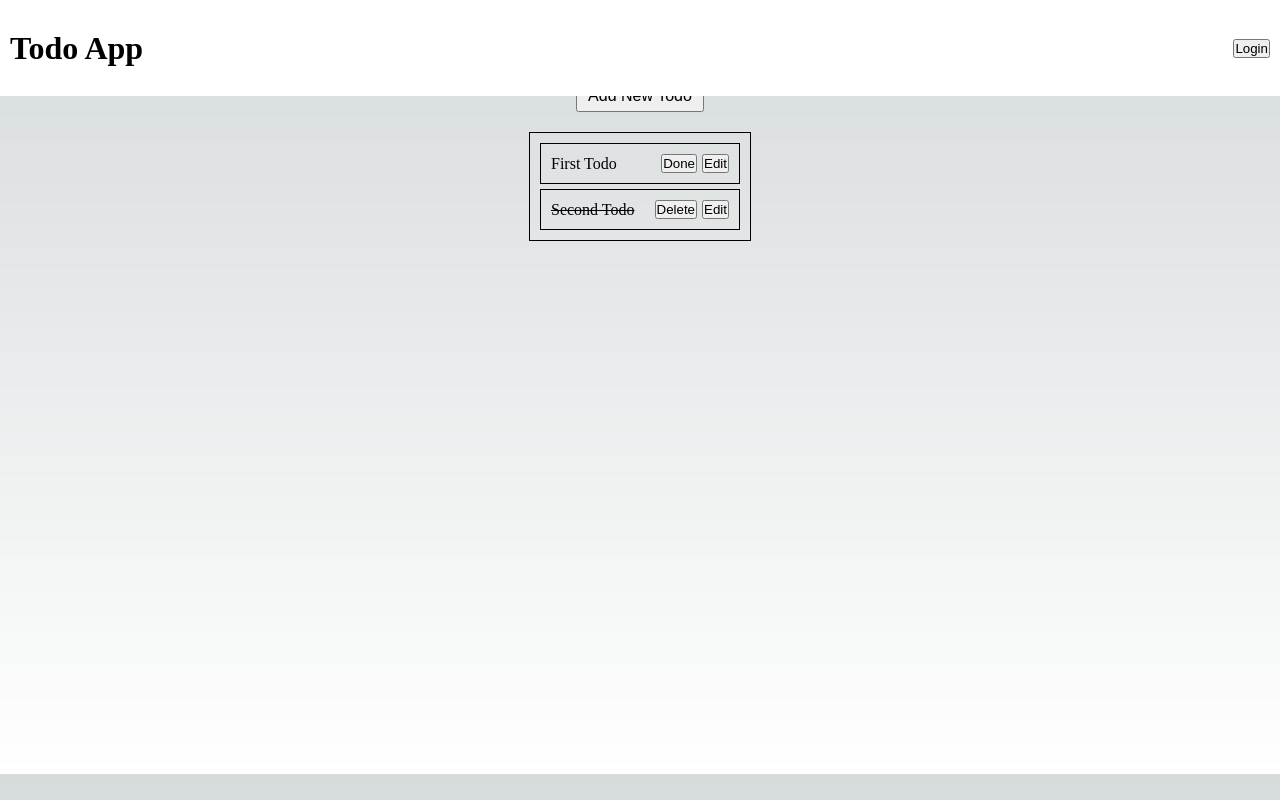
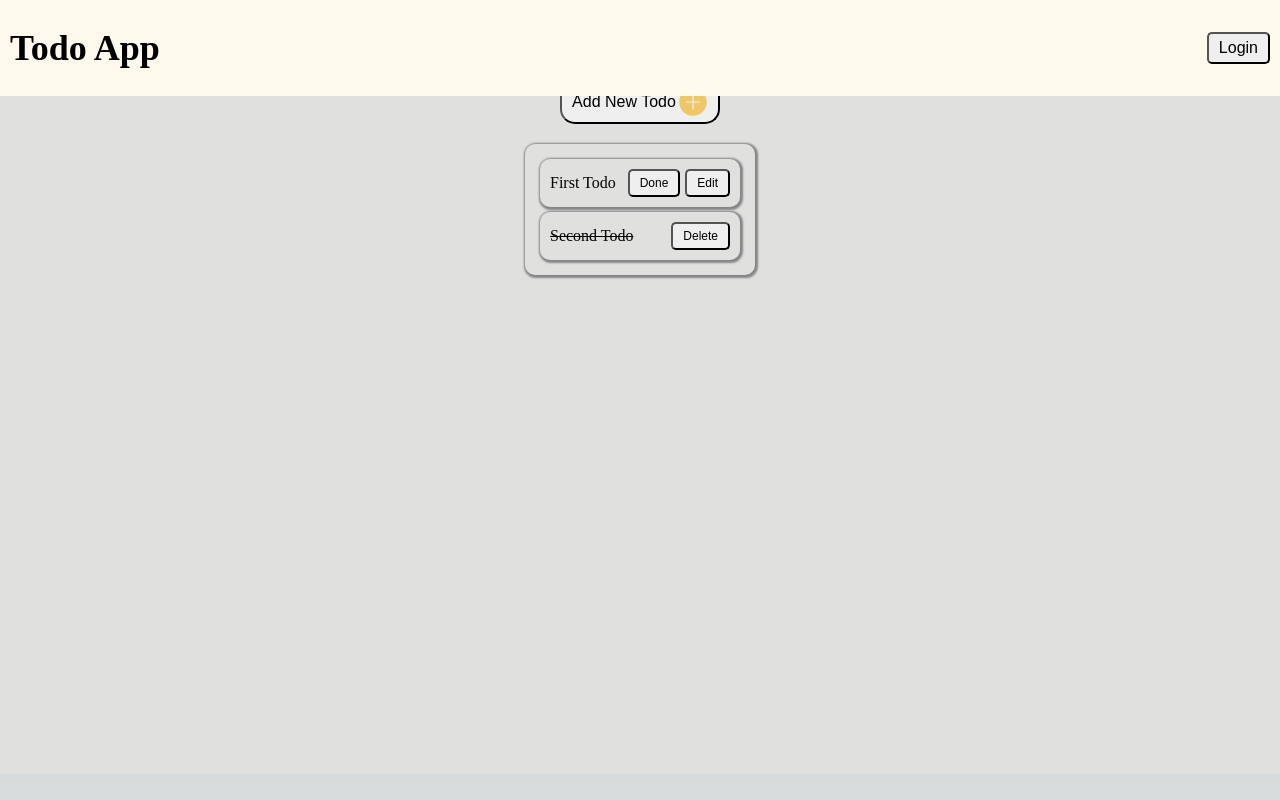
Before and after one commit to deekshithmd/todo-app-assignment, a Next.js app: page / in a window 1280 px wide. Before the commit this address had no page. Built offline with nearby package versions, Linux system fonts and the light colour scheme; sample sign-in values are in the browser's storage.

Commit message:
updated styling

```diff
--- a/src/app/login/page.tsx
+++ b/src/app/login/page.tsx
@@ -4,7 +4,7 @@ import styled from "styled-components";
 import { credentials } from "@/data/credentials";
 import { useRouter } from "next/navigation";
 import { useDispatch } from "react-redux";
-import { setAuthenticaion } from "@/features/auth/authSlice";
+import { setAuthentication } from "@/features/auth/authSlice";
 
 const LoginPage = () => {
   const [userData, setUserData] = useState({
@@ -23,7 +23,7 @@ const LoginPage = () => {
         userData.password === value.password
       ) {
         isMatched = true;
-        dispatch(setAuthenticaion(true));
+        dispatch(setAuthentication(true));
         router.push("/");
       }
     }
--- a/src/app/page.tsx
+++ b/src/app/page.tsx
@@ -1,13 +1,21 @@
 "use client";
-import React, { useState } from "react";
+import React, { useState, useEffect } from "react";
 import styled from "styled-components";
 import RequiresAuth from "@/components/RequireAuth";
 import { Modal } from "@/components/Reusables/Modal";
 // import { todos } from "@/data/todos";
 import { v4 as uuidv4 } from "uuid";
 import { useDispatch, useSelector } from "react-redux";
-import { addTodo, markComplete, deleteTodo } from "@/features/todo/todoSlice";
+import {
+  addTodo,
+  markComplete,
+  deleteTodo,
+  updateEditedTodo,
+} from "@/features/todo/todoSlice";
 import type { RootState } from "@/lib/store";
+import { Button } from "@/components/Reusables/SharedStyling";
+import Image from "next/image";
+import Add from "../assets/add.svg";
 
 export default function Home() {
   const [showCreateModal, setShowCreateModal] = useState(false);
@@ -16,6 +24,10 @@ export default function Home() {
   const [todoToEdit, setTodoToEdit] = useState(null);
   const todos = useSelector((state: RootState) => state.todo.todos);
   const dispatch = useDispatch();
+
+  useEffect(() => {
+    localStorage.setItem("todos", JSON.stringify(todos));
+  }, [todos]);
 
   const handleCreateTodo = () => {
     const newTodo = { todo, id: uuidv4(), completed: false };
@@ -30,22 +42,22 @@ export default function Home() {
     dispatch(deleteTodo(todo));
   };
 
-  const handleEditTodo = (todo) => {
-    setTodoToEdit(todo);
-    setShowEditModal(true);
-  };
-
   const updateTodo = () => {
-    setTodoList((prev) =>
-      prev?.map((t) => (t?.id === todoToEdit?.id ? todoToEdit : t))
-    );
     setShowEditModal(false);
+    dispatch(updateEditedTodo(todoToEdit));
   };
 
   return (
     <RequiresAuth>
       <Container>
-        <Button onClick={() => setShowCreateModal(true)}>Add New Todo</Button>
+        <Button
+          fontSize="16px"
+          borderRadius="15px"
+          justifyContent="space-between"
+          onClick={() => setShowCreateModal(true)}
+        >
+          Add New Todo <Image src={Add} height={30} width={30} alt="add" />
+        </Button>
         {showCreateModal && (
           <Modal>
             <AddTodoContainer>
@@ -72,7 +84,7 @@ export default function Home() {
                 }))
               }
             />
-            <button onClick={updateTodo}>save</button>
+            <Button onClick={updateTodo}>save</Button>
           </Modal>
         )}
         <TodosContainer>
@@ -80,7 +92,7 @@ export default function Home() {
             <>
               {todos?.map((todo) => {
                 return (
-                  <TodoContainer key={todo?.id}>
+                  <TodoCard key={todo?.id}>
                     <span
                       style={{
                         textDecoration: todo?.completed
@@ -92,17 +104,26 @@ export default function Home() {
                     </span>
                     <ActionContainer>
                       {todo?.completed ? (
-                        <button onClick={() => handleDelete(todo)}>
+                        <Button onClick={() => handleDelete(todo)}>
                           Delete
-                        </button>
+                        </Button>
                       ) : (
-                        <button onClick={() => handleComplete(todo)}>
-                          Done
-                        </button>
+                        <>
+                          <Button onClick={() => handleComplete(todo)}>
+                            Done
+                          </Button>
+                          <Button
+                            onClick={() => {
+                              setTodoToEdit(todo);
+                              setShowEditModal(true);
+                            }}
+                          >
+                            Edit
+                          </Button>
+                        </>
                       )}
-                      <button onClick={() => handleEditTodo(todo)}>Edit</button>
                     </ActionContainer>
-                  </TodoContainer>
+                  </TodoCard>
                 );
               })}
             </>
@@ -125,15 +146,7 @@ const Container = styled.div`
   align-items: center;
   padding: 10px 0px;
   row-gap: 20px;
-`;
-
-const Button = styled.button`
-  padding: 5px 10px;
-  font-size: 16px;
-  &:hover {
-    background: blue;
-    color: white;
-  }
+  background: #e0e0de;
 `;
 
 const AddTodoContainer = styled.div`
@@ -157,22 +170,24 @@ const Input = styled.input`
 
 const TodosContainer = styled.div`
   width: max-content;
-  padding: 10px;
-  border: 1px solid black;
+  padding: 15px;
   height: auto;
   display: flex;
   flex-direction: column;
   align-items: center;
   row-gap: 5px;
+  border-radius: 10px;
+  box-shadow: 1px 1px 2px 2px #848687;
 `;
 
-const TodoContainer = styled.div`
-  border: 1px solid black;
+const TodoCard = styled.div`
   padding: 10px;
   min-width: 200px;
   display: flex;
   justify-content: space-between;
   align-items: center;
+  border-radius: 10px;
+  box-shadow: 1px 1px 2px 2px #848687;
 `;
 
 const ActionContainer = styled.div`
--- a/src/components/Header/index.tsx
+++ b/src/components/Header/index.tsx
@@ -1,9 +1,10 @@
-import React from "react";
+import React, { useEffect } from "react";
 import styled from "styled-components";
-import { useSelector, useDispatch } from "react-redux";
-import { setAuthenticaion } from "@/features/auth/authSlice";
-import type { RootState } from "@/lib/store";
+import { useDispatch, useSelector } from "react-redux";
+import { setAuthentication } from "@/features/auth/authSlice";
+import { store, type RootState } from "@/lib/store";
 import { useRouter } from "next/navigation";
+import { Button } from "../Reusables/SharedStyling";
 
 export const Header = () => {
   const isAuthorized = useSelector((state: RootState) => state.auth.isLoggedIn);
@@ -11,22 +12,27 @@ export const Header = () => {
   const router = useRouter();
 
   const handleLogout = () => {
-    dispatch(setAuthenticaion(false));
+    dispatch(setAuthentication(false));
     router.push("/login");
+    localStorage.removeItem("isLoggedIn");
+    localStorage.removeItem("todos");
   };
   return (
     <HeaderContainer>
-      <h1 onClick={() => router.push("/")}>Todo App</h1>
-      {isAuthorized ? (
-        <button onClick={() => handleLogout()}>Logout</button>
-      ) : (
-        <button
+      <Logo onClick={() => router.push("/")}>Todo App</Logo>
+      {!isAuthorized ? (
+        <Button
+          fontSize="16px"
           onClick={() => {
             router.push("/login");
           }}
         >
           Login
-        </button>
+        </Button>
+      ) : (
+        <Button fontSize="16px" onClick={() => handleLogout()}>
+          Logout
+        </Button>
       )}
     </HeaderContainer>
   );
@@ -38,9 +44,15 @@ const HeaderContainer = styled.div`
   display: flex;
   justify-content: space-between;
   align-items: center;
-  background: white;
+  background: #fff9ed;
   position: fixed;
   top: 0;
   right: 0;
   padding: 5px 10px;
 `;
+
+const Logo = styled.span`
+  font-size: 36px;
+  font-weight: 700;
+  cursor: pointer;
+`;
--- a/src/components/RequireAuth/index.tsx
+++ b/src/components/RequireAuth/index.tsx
@@ -1,14 +1,23 @@
+"use-client";
 import React, { useEffect } from "react";
 import { useRouter } from "next/navigation";
-import { useSelector } from "react-redux";
+import { useSelector, useDispatch } from "react-redux";
 import type { RootState } from "@/lib/store";
+import { populateTodo } from "@/features/todo/todoSlice";
+import { setAuthentication } from "@/features/auth/authSlice";
 
 const RequiresAuth = ({ children }: { children: any }) => {
   const isAuthorized = useSelector((state: RootState) => state.auth.isLoggedIn);
+  const dispatch = useDispatch();
   const router = useRouter();
   useEffect(() => {
-    if (!isAuthorized) {
+    let isLoggedIn = localStorage.getItem("isLoggedIn");
+    if (!isAuthorized && !isLoggedIn) {
       router.push("/login");
+    } else {
+      const storedTodo = JSON.parse(localStorage.getItem("todos"));
+      dispatch(populateTodo(storedTodo));
+      setAuthentication(true)
     }
   }, [isAuthorized, router]);
 
--- /dev/null
+++ b/src/components/Reusables/SharedStyling/index.ts
@@ -0,0 +1,16 @@
+import styled from "styled-components";
+
+export const Button = styled.button`
+  padding: ${(props) => props.padding || "5px 10px"};
+  border-radius: ${(props) => props.borderRadius || "5px"};
+  font-size: ${(props) => props.fontSize || "12px"};
+  display: flex;
+  align-items: ${(props) => props.alignItems || "center"};
+  justify-content: ${(props) => props.justifyContent || "center"};
+  gap:2px;
+  &:hover {
+    background: ${(props) => props.hoverColor || "#aed7fc"};
+    color: ${(props) => props.hoverTextColor || "#2b2b29"};
+    cursor: pointer;
+  }
+`;
--- a/src/features/auth/authSlice.ts
+++ b/src/features/auth/authSlice.ts
@@ -1,6 +1,5 @@
 import { createSlice } from "@reduxjs/toolkit";
 import type { PayloadAction } from "@reduxjs/toolkit";
-import type { RootState } from "@/lib/store";
 
 // Define a type for the slice state
 interface AuthState {
@@ -17,16 +16,13 @@ export const authSlice = createSlice({
   // `createSlice` will infer the state type from the `initialState` argument
   initialState,
   reducers: {
-    setAuthenticaion: (state, action: PayloadAction<boolean>) => {
+    setAuthentication: (state, action: PayloadAction<boolean>) => {
       state.isLoggedIn = action.payload;
       localStorage.setItem("isLoggedIn", action.payload);
     },
   },
 });
 
-export const { setAuthenticaion } = authSlice.actions;
-
-// Other code such as selectors can use the imported `RootState` type
-export const selectAuth = (state: RootState) => state.auth.isLoggedIn;
+export const { setAuthentication } = authSlice.actions;
 
 export default authSlice.reducer;
--- a/src/features/todo/todoSlice.ts
+++ b/src/features/todo/todoSlice.ts
@@ -1,6 +1,5 @@
 import { createSlice } from "@reduxjs/toolkit";
 import type { PayloadAction } from "@reduxjs/toolkit";
-import type { RootState } from "@/lib/store";
 import { todos } from "@/data/todos";
 
 // Define a type for the slice state
@@ -18,6 +17,9 @@ export const todoSlice = createSlice({
   // `createSlice` will infer the state type from the `initialState` argument
   initialState,
   reducers: {
+    populateTodo: (state, action: PayloadAction<any>) => {
+      state.todos = action.payload ? action.payload : todos;
+    },
     addTodo: (state, action: PayloadAction<any>) => {
       state.todos = state.todos?.concat(action.payload);
     },
@@ -31,12 +33,20 @@ export const todoSlice = createSlice({
         todo?.id === action.payload.id ? { ...todo, completed: true } : todo
       );
     },
+    updateEditedTodo: (state, action: PayloadAction<any>) => {
+      state.todos = state.todos?.map((todo) =>
+        todo?.id === action.payload.id ? action.payload : todo
+      );
+    },
   },
 });
 
-export const { addTodo, deleteTodo, markComplete } = todoSlice.actions;
-
-// Other code such as selectors can use the imported `RootState` type
-export const selectAuth = (state: RootState) => state.auth.isLoggedIn;
+export const {
+  addTodo,
+  deleteTodo,
+  markComplete,
+  updateEditedTodo,
+  populateTodo,
+} = todoSlice.actions;
 
 export default todoSlice.reducer;
```
Also changed, not shown: src/assets/add.svg (added).
